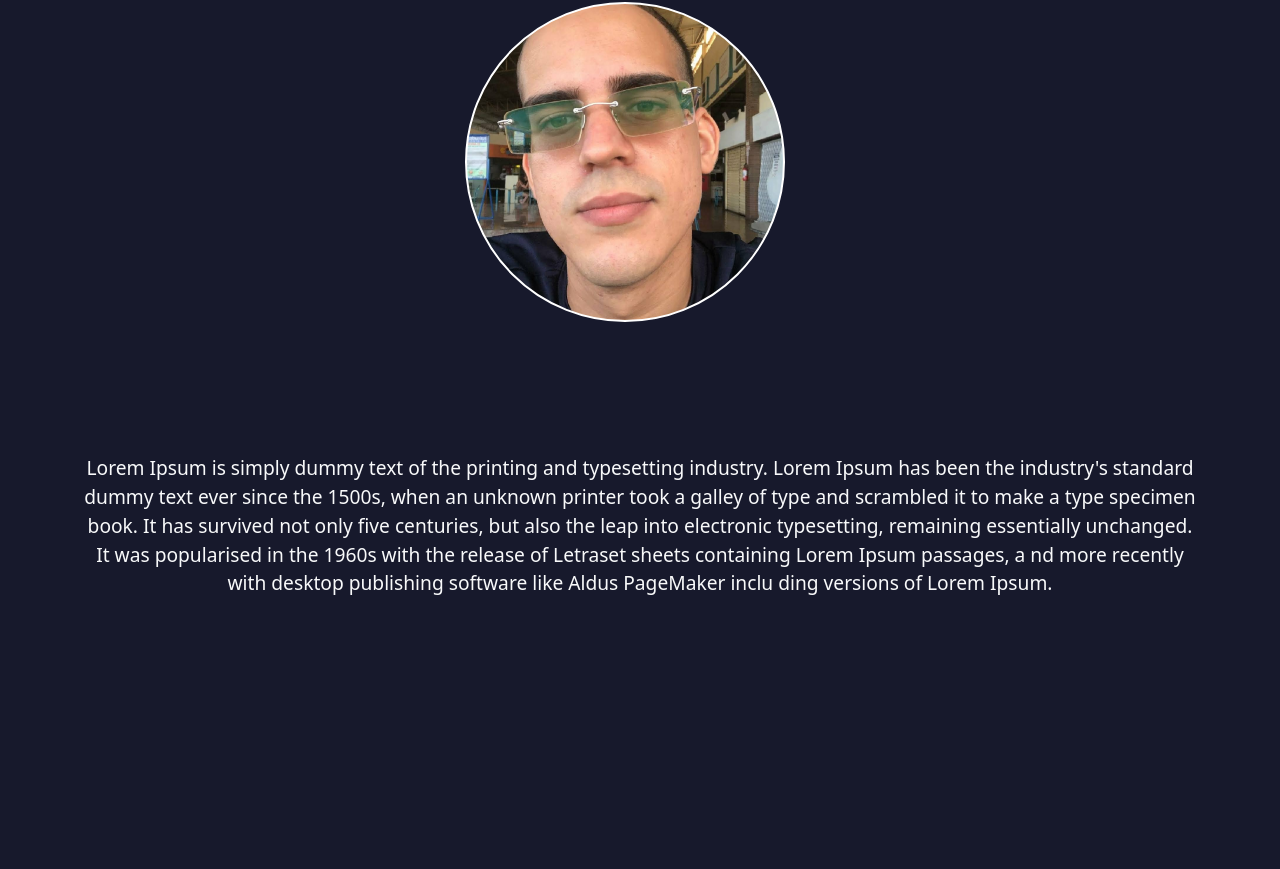
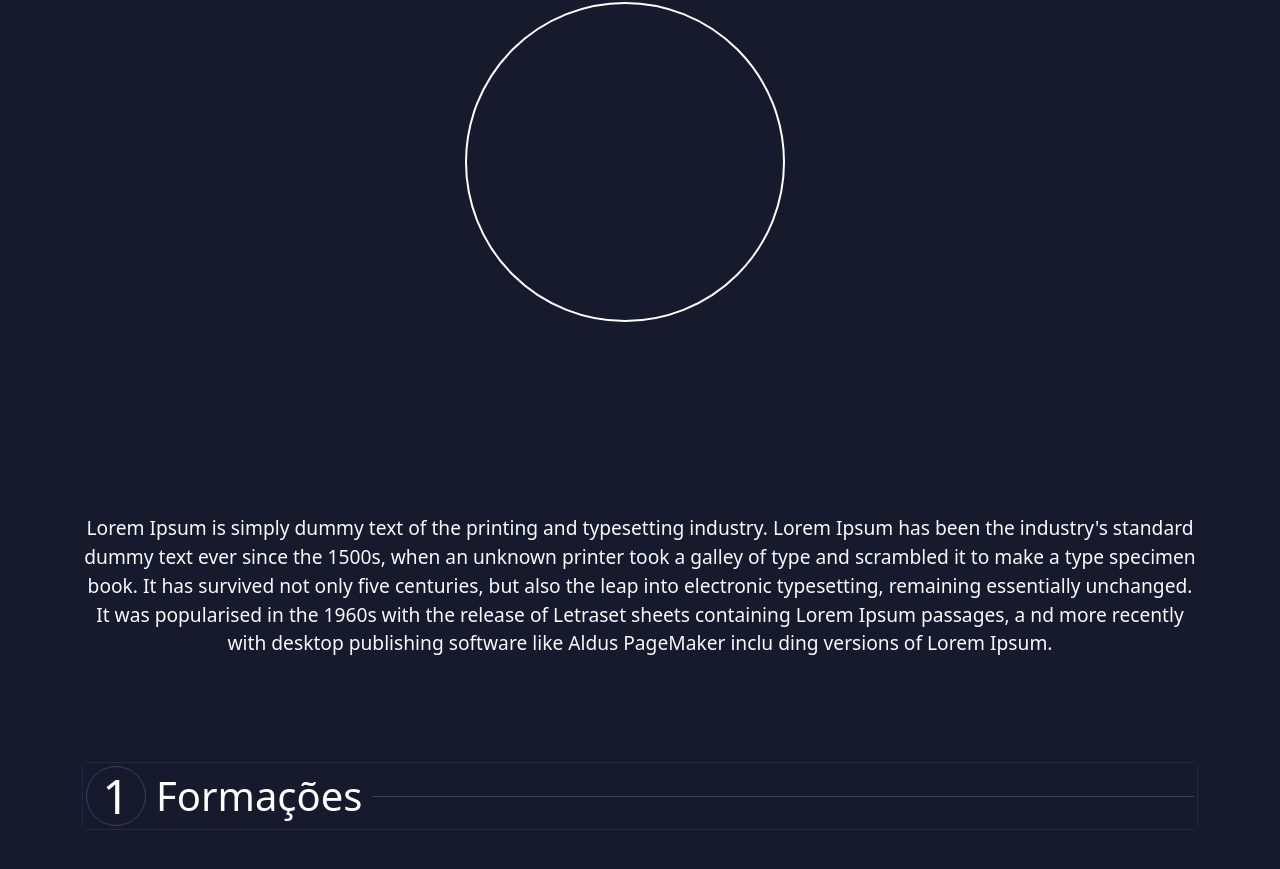
Before and after one commit to NetoVilela/meu_site, a React (Create React App) app: page / in a window 1280 px wide. Shown: the part 141-1010 px from the top of the page. Before the commit the page ends 800 px from the top, so only its background shows below. Built offline with nearby package versions, Linux system fonts and the light colour scheme; the HTML template or start-up script is replaced by a standard one.

Commit message:
Inicia a criaçao do component Topic

```diff
--- a/src/App.js
+++ b/src/App.js
@@ -1,12 +1,15 @@
 import Navbar  from './components/Navbar/index';
+import Apresentation from './components/Apresentation/index';
+import Topic from './components/Topic/index';
 
-import Apresentation from './components/Apresentation/index';
 
 function App() {
   return (
     <div className="App container">
       <Navbar />
       <Apresentation />
+      <Topic title="Formações" number={1} />
+
     </div>
   );
 }
--- a/src/components/Apresentation/Image/style.css
+++ b/src/components/Apresentation/Image/style.css
@@ -5,7 +5,7 @@
     height: 300px;
     border: #fff solid 2px;
     border-radius: 50%;
-    background: url('./imagem.jpeg') no-repeat center;
+    /* /background: url('./imagem.jpeg') no-repeat center; */
     background-size: cover;
     margin-right: 30px;
 }
--- a/src/components/Apresentation/style.css
+++ b/src/components/Apresentation/style.css
@@ -2,7 +2,7 @@
     display: flex;
     flex-wrap: nowrap;
     margin-top: 10vh;
-    height: 80vh;
+    height: 90vh;
     /* border: solid 1px yellow; */
 }
 
--- /dev/null
+++ b/src/components/Topic/index.jsx
@@ -0,0 +1,57 @@
+import React from 'react';
+import styled from 'styled-components';
+
+const TopicContent = styled.div`
+    border: solid 1px rgba(62, 63, 85, 0.4);
+    border-radius: 6px;
+    margin: 40px 0;
+    color: #fff;
+`;
+
+const TopicHeader = styled.div`
+    display: flex;
+    justify-content: space-between;
+    padding: 3px;
+    border-radius: 6px;
+    align-items: center;
+`;
+
+const TopicCircle = styled.div`
+    width: 60px;
+    height: 60px;
+    border: solid 1px #3E3F55;
+    border-radius: 50%;
+    display: flex;
+    justify-content: center;
+    align-items: center;
+    font-size: 3em;
+`;
+
+const TopicName = styled.div`
+    font-size: 2.5em;
+    margin: 0px 10px;
+`;
+
+const TopicLine = styled.div`
+    flex-grow: 1;
+    height: 1px;
+    border-bottom: solid 1px #3E3F55;
+`;
+
+const Topic = (props) =>{
+    return(
+        <TopicContent>
+            <TopicHeader >
+                <TopicCircle>
+                    {props.number}
+                </TopicCircle>
+                <TopicName>
+                    {props.title}
+                </TopicName>
+                <TopicLine />
+            </TopicHeader>
+        </TopicContent>
+    )
+}
+
+export default Topic;
```
Also changed, not shown: 1 other file (tests, documents, lock files or other folders).
